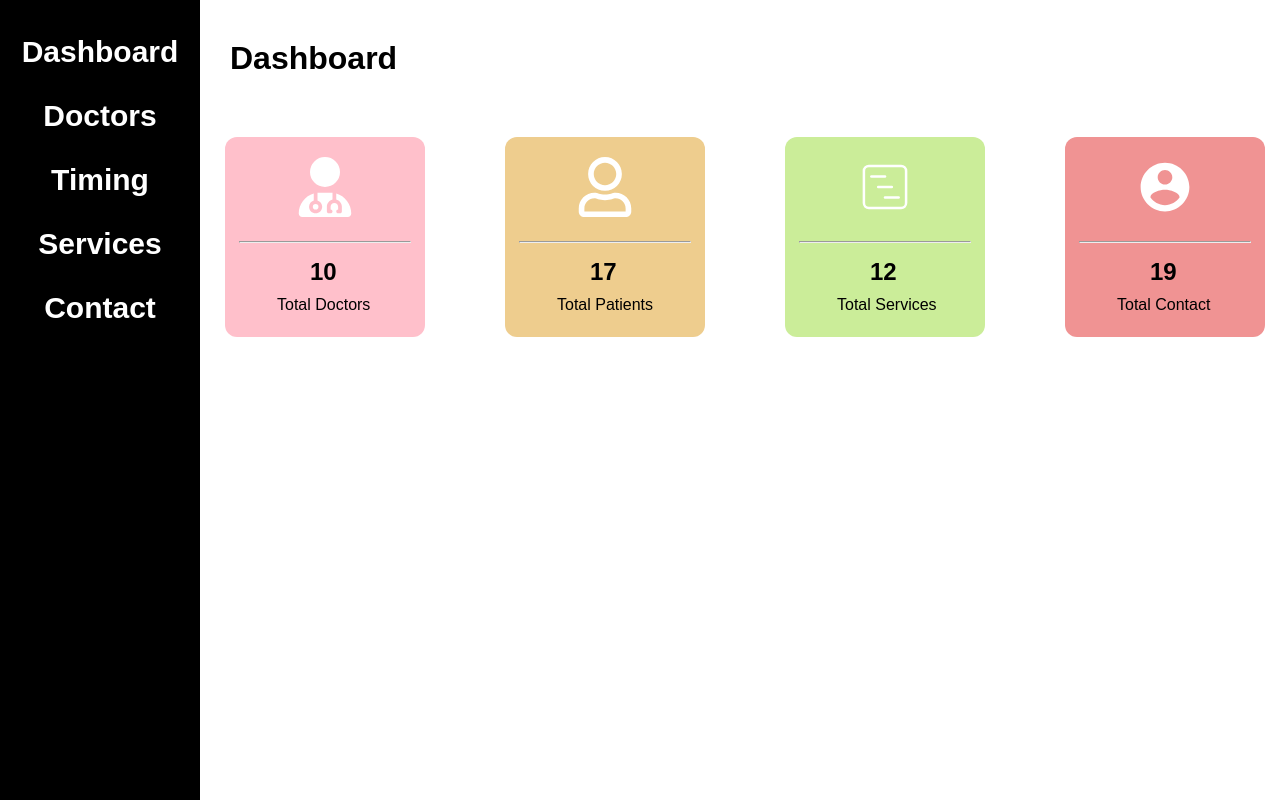
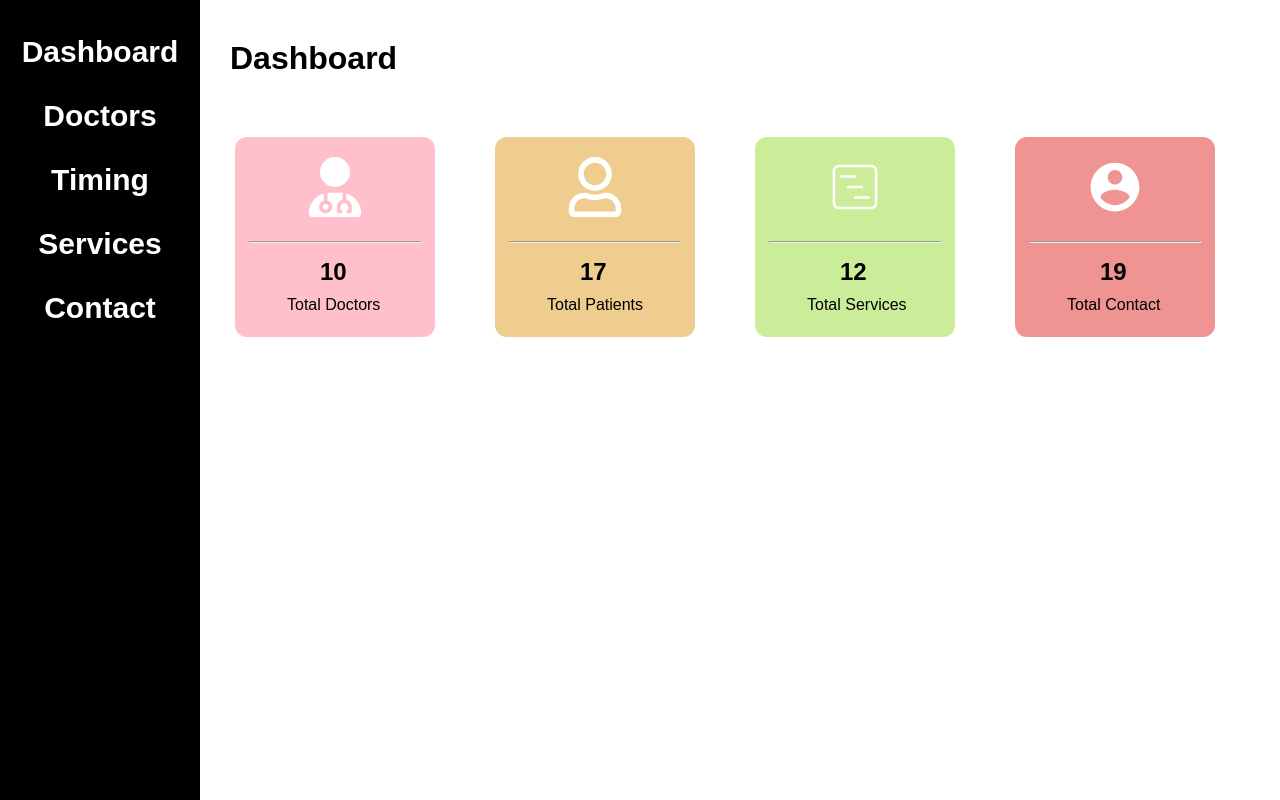
Before and after one commit to Arsl5461/HMS-Batch1, a React (Create React App) app in the folder admin/: page /dashboard in a window 1280 px wide. Built offline with nearby package versions, Linux system fonts and the light colour scheme.

Commit message:
css update

```diff
--- a/admin/src/App.css
+++ b/admin/src/App.css
@@ -201,8 +201,8 @@ h2{
 }
 .flex{
   display: flex;
-  gap: 80px;
+  gap: 60px;
   margin-top: 60px;
   justify-content: center;
-  margin-left: 210px;
+  margin-left: 170px;
 }
```
